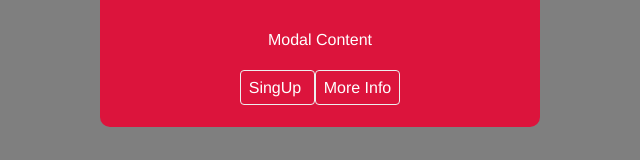
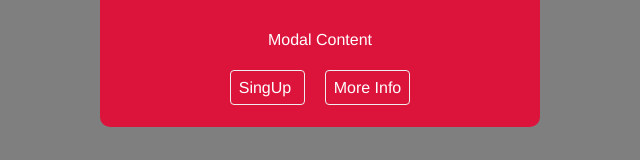
Before and after one commit to afmssrahi/learning-vue3-with-Vue-CLI, a Vue app: page / in a window 1280 px wide. Both pictures are taken after a click on the button "Open Modal". Shown: the part 196-356 px from the top of the page, without its empty margins (320-960 px from the left). Built offline with nearby package versions, Linux system fonts and the light colour scheme.

Commit message:
named slots. and slot default content

```diff
--- a/src/components/Modal.vue
+++ b/src/components/Modal.vue
@@ -68,7 +68,7 @@ h1 {
 	border: 1px solid #eee;
 	border-radius: 4px;
 	text-decoration: none;
-	margin: 1opx;
+	margin: 10px;
 }
 
 .modal.sale .actions {
```
